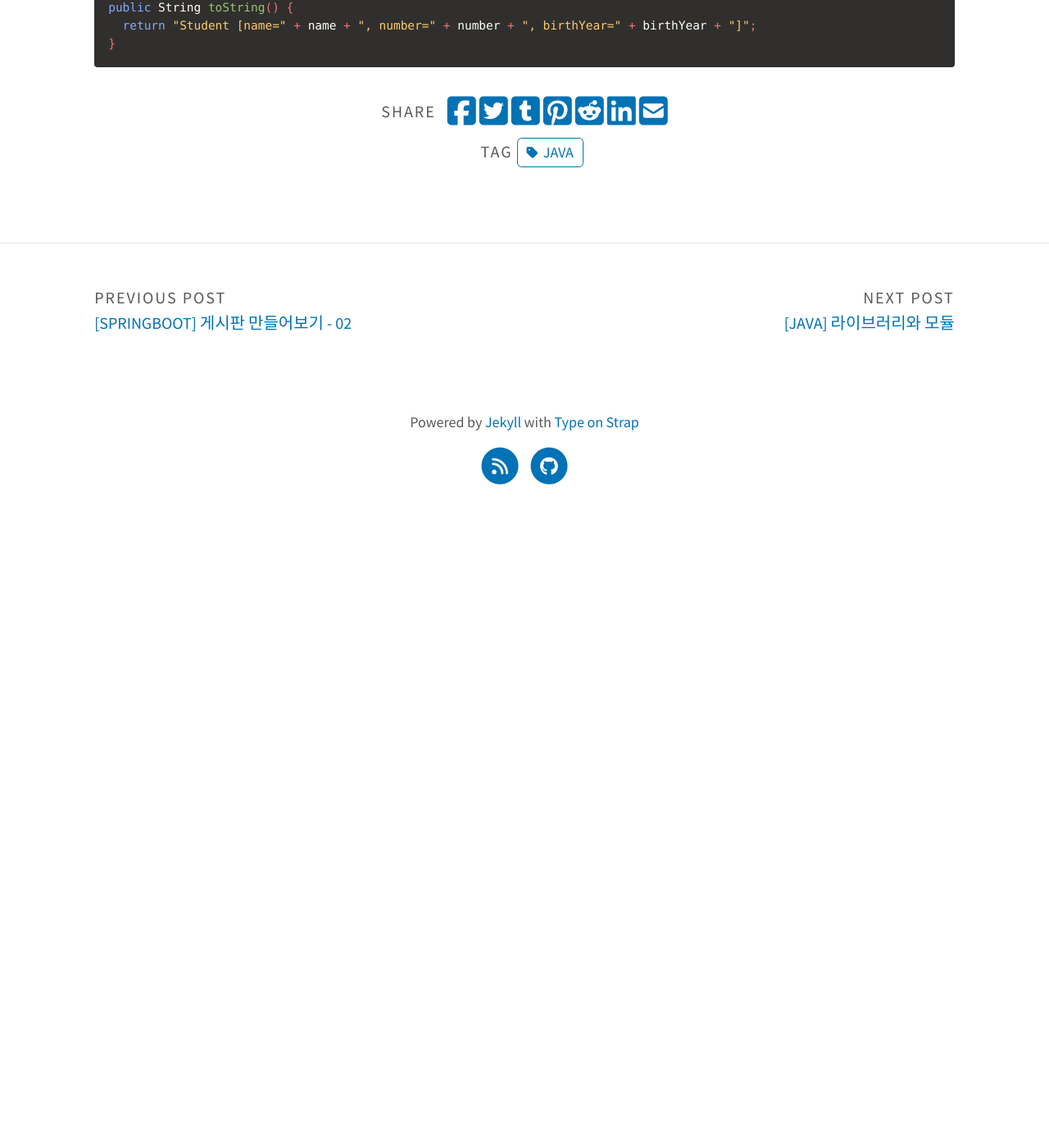
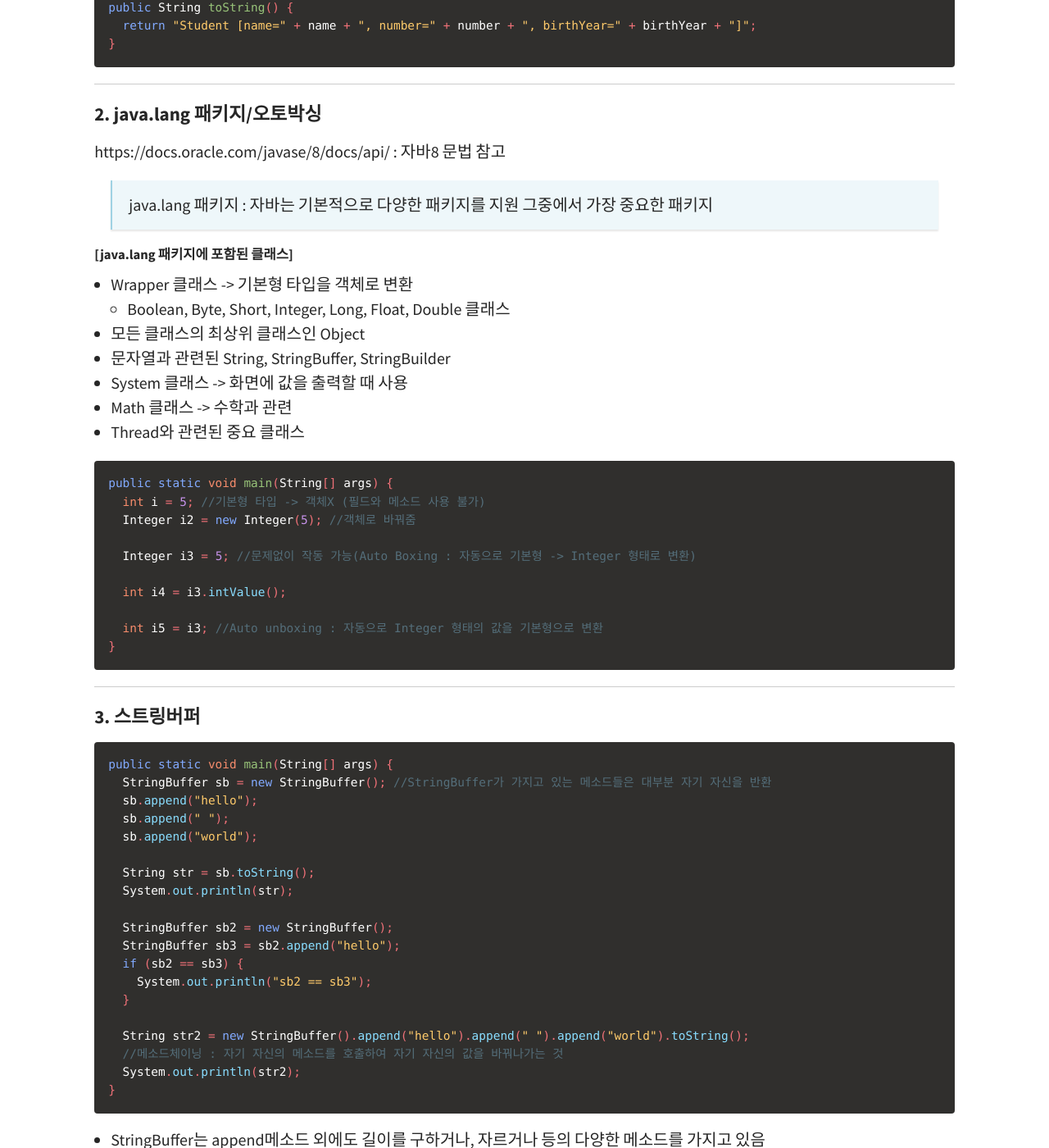
Before and after one commit to shkim00216/shkim00216.github.io, a Jekyll site: the page built from _posts/2024-09-07-java-object.md, in a window 1280 px wide and 1400 px high, scrolled down 1117 px. Shown: the whole window at 82% size. Built offline with Jekyll 4.4.1, drawn with Linux system fonts in a browser that asks for light colours; some web fonts are replaced; a script that is not in the unit is left out; before the commit the page ends 1747 px from its top, so only the background shows below that; some of the changed text lies outside the part shown.

Commit message:
0919 1318

````diff
--- a/_posts/2024-09-07-java-object.md
+++ b/_posts/2024-09-07-java-object.md
@@ -1,6 +1,6 @@
 ---
 layout: post
-title: "[JAVA] Object 클래스"
+title: "[JAVA] Object 클래스 및 java.lang 패키지"
 date: 2024-09-07
 tags: [JAVA]
 categories: JAVA
@@ -8,7 +8,7 @@ categories: JAVA
 
 #### 1. Object와 오버라이딩
 
-- Object 클래스
+- Object클래스
   - 모든 클래스의 최상위 클래스
   - 아무것도 상속받지 않으면 자동으로 Object를 상속
   - Object가 가지고 있는 메소드는 모든 클래스에서 다 사용할 수 있다는 것을 의미
@@ -43,3 +43,122 @@ public String toString() {
   return "Student [name=" + name + ", number=" + number + ", birthYear=" + birthYear + "]";
 }
 ```
+
+---
+
+#### 2. java.lang 패키지/오토박싱
+
+https://docs.oracle.com/javase/8/docs/api/ : 자바8 문법 참고
+
+> java.lang 패키지 : 자바는 기본적으로 다양한 패키지를 지원 그중에서 가장 중요한 패키지
+
+##### [java.lang 패키지에 포함된 클래스]
+- Wrapper 클래스 -> 기본형 타입을 객체로 변환
+  - Boolean, Byte, Short, Integer, Long, Float, Double 클래스
+- 모든 클래스의 최상위 클래스인 Object
+- 문자열과 관련된 String, StringBuffer, StringBuilder
+- System 클래스 -> 화면에 값을 출력할 때 사용
+- Math 클래스 -> 수학과 관련
+- Thread와 관련된 중요 클래스
+
+```java
+public static void main(String[] args) {
+  int i = 5; //기본형 타입 -> 객체X (필드와 메소드 사용 불가)
+  Integer i2 = new Integer(5); //객체로 바꿔줌
+
+  Integer i3 = 5; //문제없이 작동 가능(Auto Boxing : 자동으로 기본형 -> Integer 형태로 변환)
+
+  int i4 = i3.intValue();
+
+  int i5 = i3; //Auto unboxing : 자동으로 Integer 형태의 값을 기본형으로 변환
+}
+```
+
+---
+
+#### 3. 스트링버퍼
+
+```java
+public static void main(String[] args) {
+  StringBuffer sb = new StringBuffer(); //StringBuffer가 가지고 있는 메소드들은 대부분 자기 자신을 반환
+  sb.append("hello");
+  sb.append(" ");
+  sb.append("world");
+
+  String str = sb.toString();
+  System.out.println(str);
+
+  StringBuffer sb2 = new StringBuffer();
+  StringBuffer sb3 = sb2.append("hello");
+  if (sb2 == sb3) {
+    System.out.println("sb2 == sb3");
+  }
+
+  String str2 = new StringBuffer().append("hello").append(" ").append("world").toString();
+  //메소드체이닝 : 자기 자신의 메소드를 호출하여 자기 자신의 값을 바꿔나가는 것
+  System.out.println(str2);
+}
+```
+
+- StringBuffer는 append메소드 외에도 길이를 구하거나, 자르거나 등의 다양한 메소드를 가지고 있음
+
+---
+
+#### 4. 스트링 클래스의 문제점
+
+> String클래스 : 문자열을 다룰 때 사용하는 클래스(불변클래스)
+
+```java
+public static void main(String[] args) {
+		String str3 = str1 + str2;
+		System.out.println(str3); //hello world world
+
+		String str4 = new StringBuffer().append(str1).append(str2).toString();
+		System.out.println(str4); //hello world world
+
+		String str5 = "";
+		for (int i=0; i<100; i++) {
+			str5 = str5 + "*";
+		}
+		System.out.println(str5); //100번 동안 내부적으로 StringBuffer 객체를 계속 만들어냄 -> new 연산자가 많이 사용될수록 프로그래밍 속도 저하
+
+		StringBuffer sb = new StringBuffer();
+		for (int i=0; i<100; i++) {
+			 sb.append("*");
+		}
+		String str6 = sb.toString();
+		System.out.println(str6); //훨씬 효율적인 코드 사용
+	}
+```
+
+- str3을 수행하게 되면 내부적으로 str4처럼 실행됨
+- 반복문 안에서 StringBuffer가 연속적으로 실행될 경우 성능상 문제 발생
+- str6의 효율적인 코드 사용 지향
+
+---
+
+#### 5. Math
+
+> Math클래스 : 이름 그대로 수학계산을 위한 클래스
+
+- cos, sin, tan, abs, random 등 사용
+- Math클래스는 생성자가 private으로 되어 있기 때문에 new 연산자를 이용하여 객체를 생성할 수 없음
+- 모든 메소드와 속성이 static으로 정의되어 있어 객체 생성 없이 사용 가능
+
+```java
+public static void main(String[] args) {
+  int value1 = Math.max(5, 30); //큰 값 출력
+  System.out.println(value1);
+
+  int value2 = Math.min(5, 30); //작은 값 출력
+  System.out.println(value2);
+
+  System.out.println(Math.abs(-10)); //절댓값 출력
+
+  System.out.println(Math.random()); //랜덤수 출력(double 값 출력) 0 이상 1.0 미만
+
+  System.out.println(Math.sqrt(25)); //제곱근값 출력
+}
+```
+
+---
````
Also changed, not shown: _posts/2024-09-08-java-util.md (added, +171 -0 lines), _posts/2024-09-09-java-date.md (added, +60 -0 lines), _posts/2024-09-10-java-io.md (added, +27 -0 lines), _posts/2024-09-11-java-anotation.md (added, +11 -0 lines).
